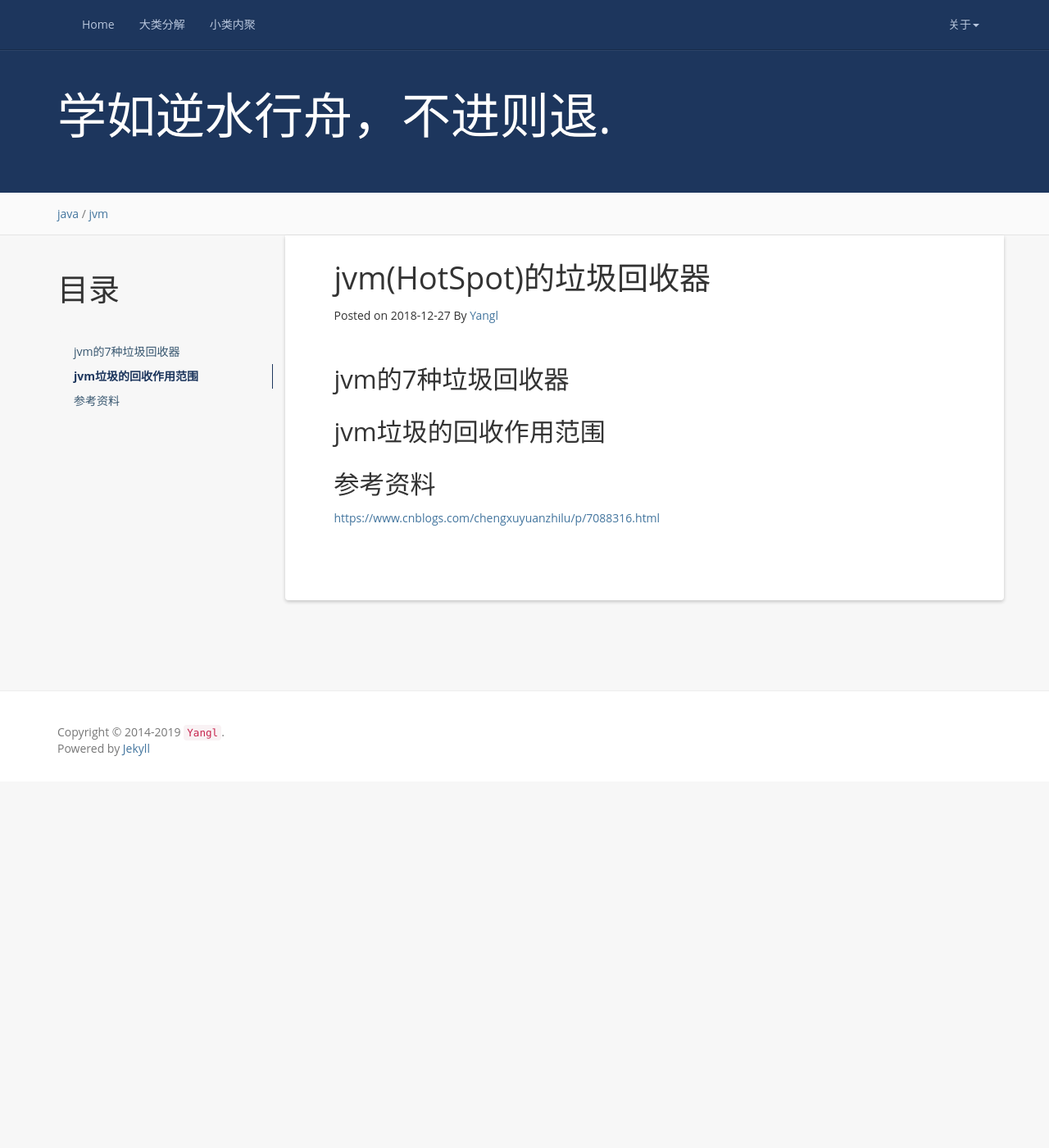
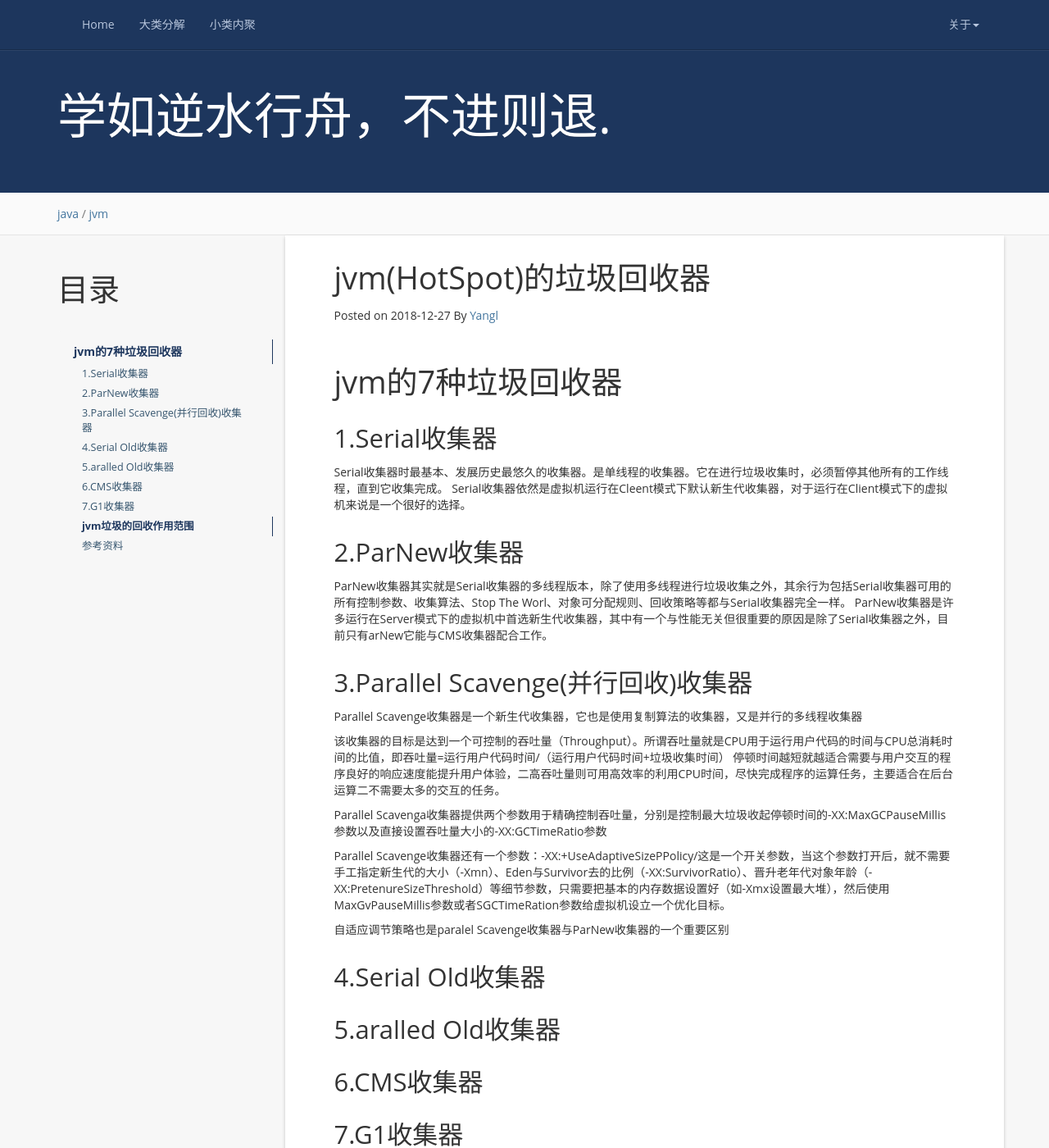
Before and after one commit to yanglei1992/yanglei1992.github.io.old, a Jekyll site: the page built from _posts/jvm/2018-12-27-java-jvm-gc.markdown, in a window 1280 px wide and 1400 px high. Shown: the whole window at 82% size. Built offline with Jekyll 4.4.1, drawn with Linux system fonts in a browser that asks for light colours; nearby versions of some CDN libraries; comment, search, counter and statistics services are not loaded.

Commit message:
Update 2018-12-27-java-jvm-gc.markdown

```diff
--- a/_posts/jvm/2018-12-27-java-jvm-gc.markdown
+++ b/_posts/jvm/2018-12-27-java-jvm-gc.markdown
@@ -9,7 +9,33 @@ tag: jvm
 * content
 {:toc}
 
-## jvm的7种垃圾回收器 ##
+# jvm的7种垃圾回收器 #
+
+## 1.Serial收集器 ##
+
+Serial收集器时最基本、发展历史最悠久的收集器。是单线程的收集器。它在进行垃圾收集时，必须暂停其他所有的工作线程，直到它收集完成。
+Serial收集器依然是虚拟机运行在Cleent模式下默认新生代收集器，对于运行在Client模式下的虚拟机来说是一个很好的选择。
+## 2.ParNew收集器 ##
+
+ParNew收集器其实就是Serial收集器的多线程版本，除了使用多线程进行垃圾收集之外，其余行为包括Serial收集器可用的所有控制参数、收集算法、Stop The Worl、对象可分配规则、回收策略等都与Serial收集器完全一样。
+ParNew收集器是许多运行在Server模式下的虚拟机中首选新生代收集器，其中有一个与性能无关但很重要的原因是除了Serial收集器之外，目前只有arNew它能与CMS收集器配合工作。
+## 3.Parallel Scavenge(并行回收)收集器 ##
+
+Parallel Scavenge收集器是一个新生代收集器，它也是使用复制算法的收集器，又是并行的多线程收集器
+
+该收集器的目标是达到一个可控制的吞吐量（Throughput）。所谓吞吐量就是CPU用于运行用户代码的时间与CPU总消耗时间的比值，即吞吐量=运行用户代码时间/（运行用户代码时间+垃圾收集时间）
+停顿时间越短就越适合需要与用户交互的程序良好的响应速度能提升用户体验，二高吞吐量则可用高效率的利用CPU时间，尽快完成程序的运算任务，主要适合在后台运算二不需要太多的交互的任务。
+
+Parallel Scavenga收集器提供两个参数用于精确控制吞吐量，分别是控制最大垃圾收起停顿时间的-XX:MaxGCPauseMillis参数以及直接设置吞吐量大小的-XX:GCTimeRatio参数
+
+Parallel Scavenge收集器还有一个参数：-XX:+UseAdaptiveSizePPolicy/这是一个开关参数，当这个参数打开后，就不需要手工指定新生代的大小（-Xmn）、Eden与Survivor去的比例（-XX:SurvivorRatio）、晋升老年代对象年龄（-XX:PretenureSizeThreshold）等细节参数，只需要把基本的内存数据设置好（如-Xmx设置最大堆），然后使用MaxGvPauseMillis参数或者SGCTimeRation参数给虚拟机设立一个优化目标。
+
+自适应调节策略也是paralel Scavenge收集器与ParNew收集器的一个重要区别
+
+## 4.Serial Old收集器 ##
+## 5.aralled Old收集器 ##
+## 6.CMS收集器 ##
+## 7.G1收集器 ##
 
 ## jvm垃圾的回收作用范围 ##
 
```
